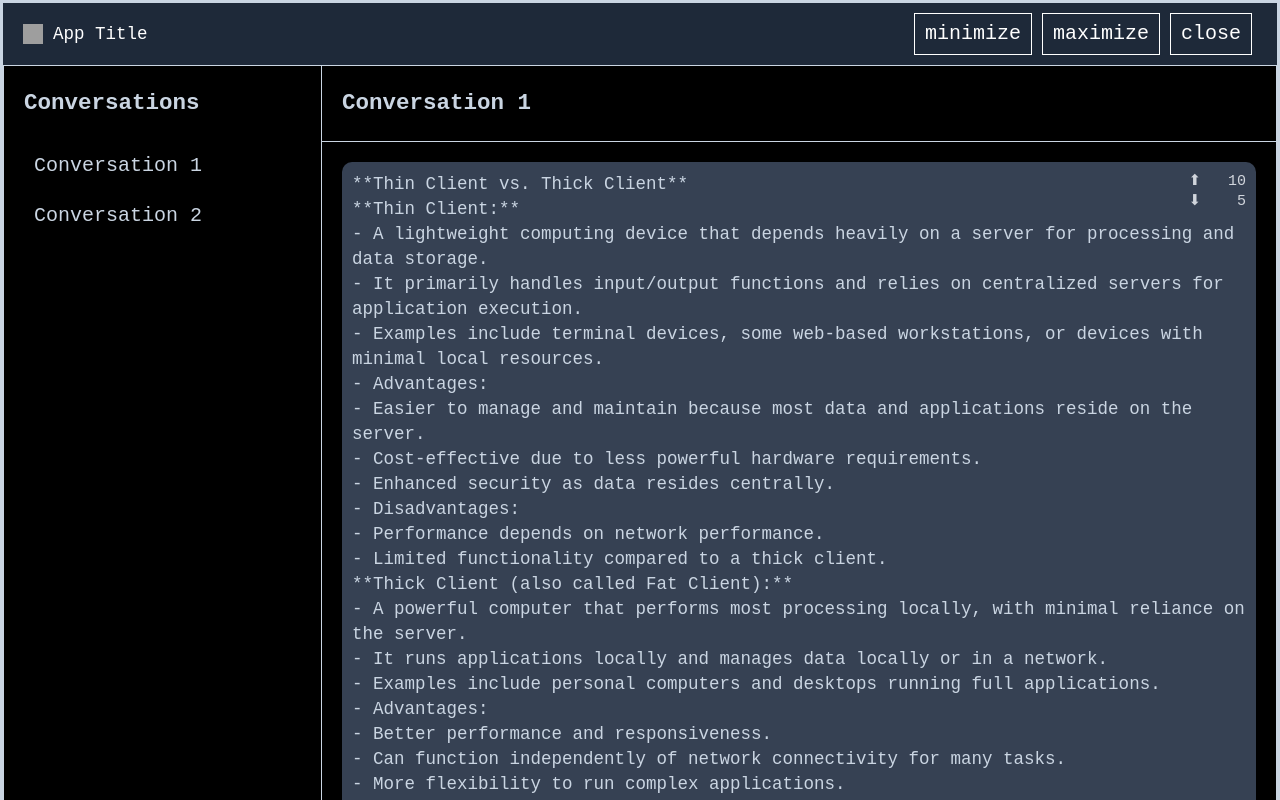
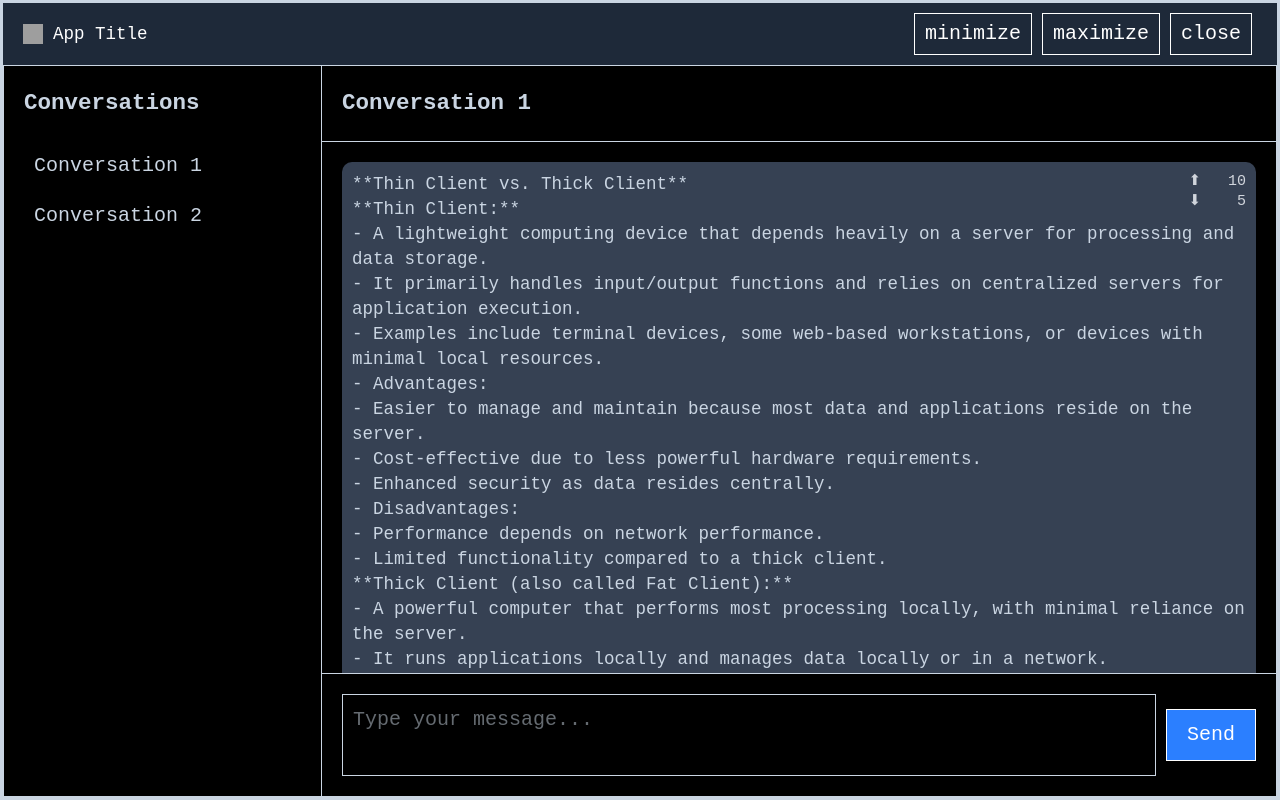
Before and after one commit to BenjinYap/beangentic_ai, a Svelte app: page / in a window 1280 px wide. Shown: the top 800 px of the page. Built offline with nearby package versions, Linux system fonts and the light colour scheme; grey boxes are pictures that could not be loaded.

Commit message:
window scrolling

```diff
--- a/src/Window.svelte
+++ b/src/Window.svelte
@@ -4,7 +4,7 @@
   const windowDecorator:boolean = true;
 </script>
 
-<div class="grid h-screen" style="grid-template-rows: auto 1fr auto; grid-template-columns: auto 1fr auto;">
+<div class="grid h-screen overflow-hidden" style="grid-template-rows: auto 1fr auto; grid-template-columns: auto 1fr auto;">
   <!-- Top Row -->
   <div class="border resize-handle"></div>
   <div class="border resize-handle"></div>
@@ -12,7 +12,7 @@
 
   <!-- Middle Row -->
   <div class="border resize-handle"></div>
-  <div class="border flex flex-col">
+  <div class="border flex flex-col overflow-hidden">
     <!-- Title Bar -->
     <div class="flex items-center justify-between bg-gray-800 text-white px-4 py-2">
       <div class="flex items-center">
@@ -32,7 +32,7 @@
       </div>
     </div>
     <!-- App Content -->
-    <div class="flex-grow border">
+    <div class="flex-grow border overflow-auto">
       <App />
     </div>
   </div>
```
